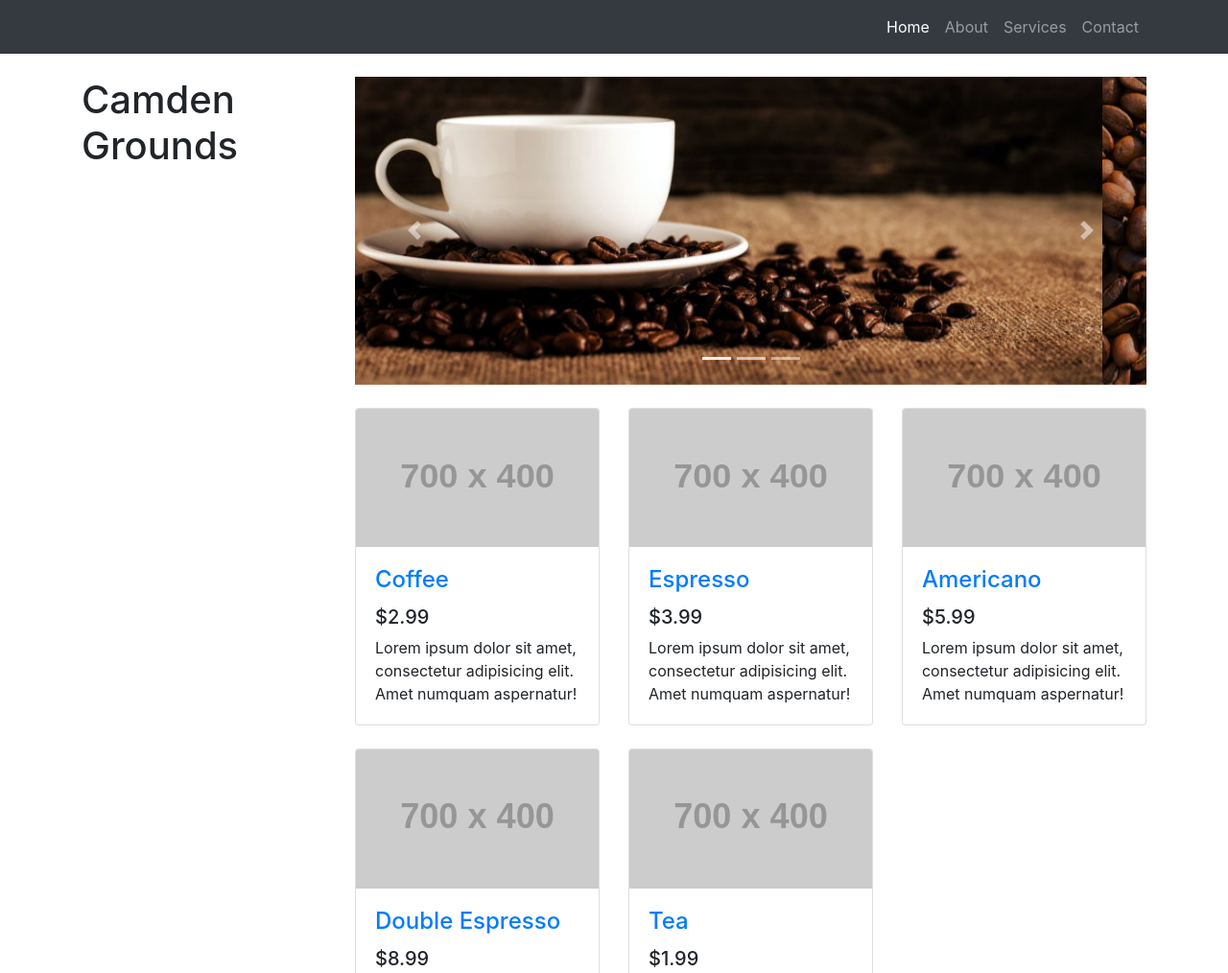
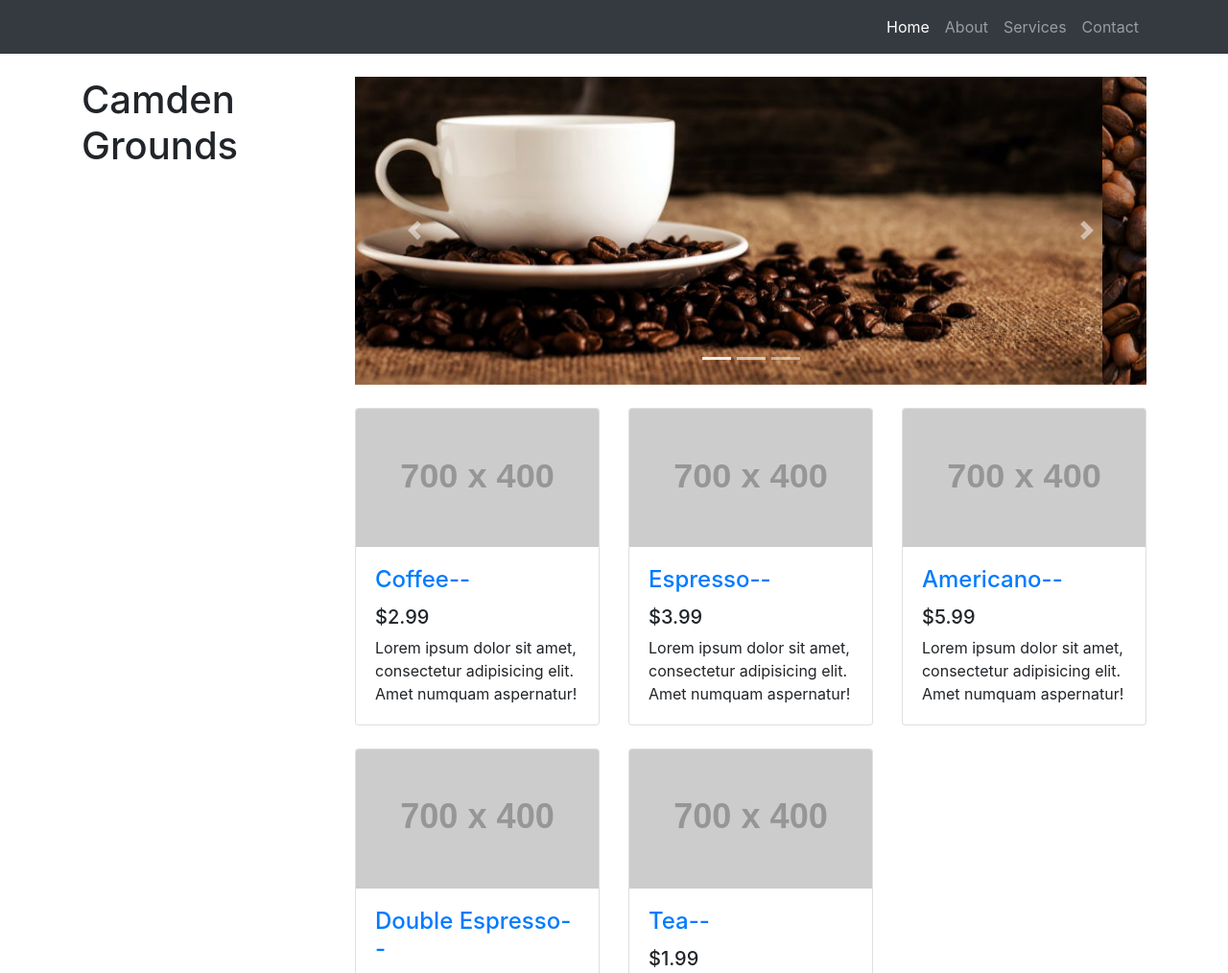
Before and after one commit to enoviti/camdengrounds, an Eleventy site: page index.html in a window 1280 px wide. Shown: the top 1014 px of the page at 96% size. Built offline with nearby package versions, Linux system fonts and the light colour scheme; Eleventy itself is replaced by a stand-in of ours; files that its build step writes are made by us from their sources; placeholder pictures from the web are drawn by us.

Commit message:
Added "--" to product name

```diff
--- a/index.html
+++ b/index.html
@@ -41,7 +41,7 @@
       src="http://placehold.it/700x400" alt=""></a>
       <div class="card-body">
         <h4 class="card-title">
-          <a href="products/{{ product.name | slug }}">{{ product.name }}</a>
+          <a href="products/{{ product.name | slug }}">{{ product.name }}--</a>
         </h4>
         <h5>${{product.price}}</h5>
         <p class="card-text">{{product.description}}</p>
```
